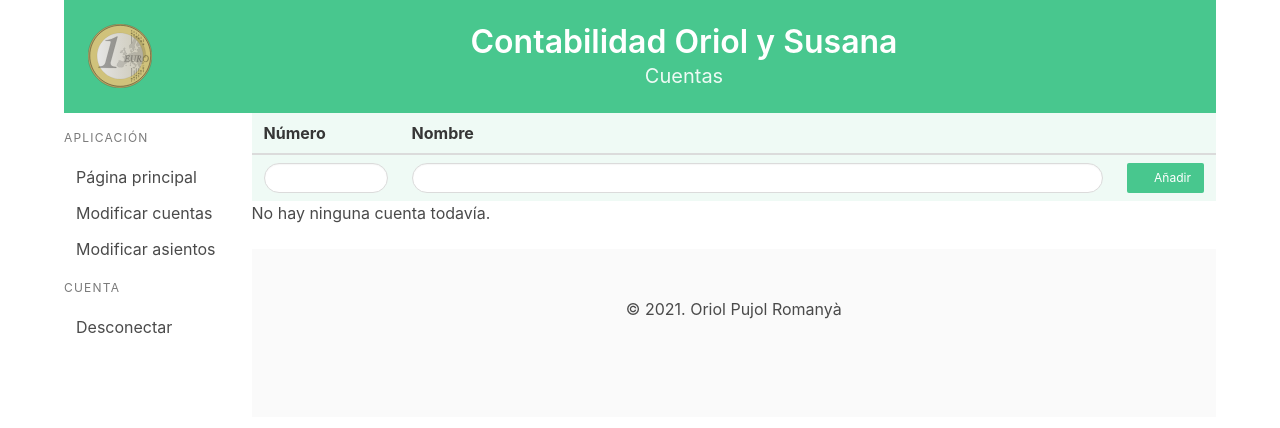
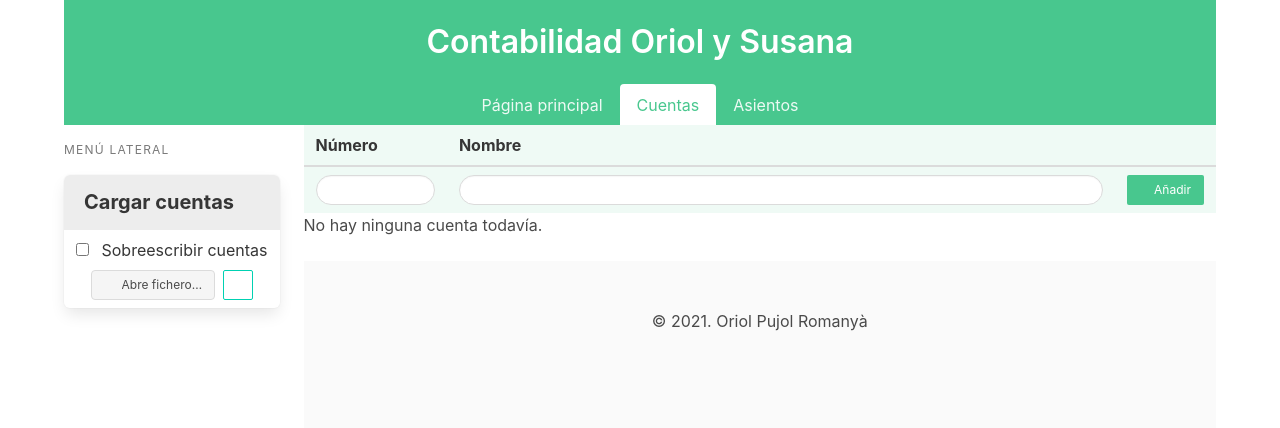
Before and after one commit to osso73/contabilidad, a Django app: page /cuentas/ in a window 1280 px wide. Shown: the top 428 px of the page. Run offline with Django 3.2, Linux system fonts and the light colour scheme; data that the repository does not hold is empty; some libraries are stand-ins or nearby versions.

Commit message:
Added loading accounts file, as per iss. #2, and cosmetic changes

```diff
--- a/conta/main/static/main/css/oriol.css
+++ b/conta/main/static/main/css/oriol.css
@@ -7,5 +7,4 @@
   display: flex;
 	justify-content: center;
 	align-items: center;
-  font-weight: bold;
 }
--- a/conta/main/templates/base_generic.html
+++ b/conta/main/templates/base_generic.html
@@ -22,46 +22,31 @@
 		<!-- hero: https://bulma.io/documentation/layout/hero/ -->
 		<section class="hero is-success is-small">
 			<div class="hero-body">
-        <div class="columns">
-          <div class="column is-narrow is-primary">
-            <figure class="image is-64x64">
-              <a href="{% url 'main:index' %}">
-                <img alt="Logo" src="{% static 'main/img/logo.svg' %}">
-              </a>
-            </figure>
-          </div>
-          <div class="column">
-            <p class="title has-text-centered">Contabilidad Oriol y Susana</p>
-            {% block header %}
-    				<p class="subtitle has-text-centered">Aplicación web hecha en django y bulma</p>
-            {% endblock %}
-          </div>
-        </div>
+        <p class="title has-text-centered">Contabilidad Oriol y Susana</p>
 			</div>
+      {% block tabs %}
+      <div class="tabs is-centered  is-boxed">
+        <ul>
+          <li class="is-active"><a href="{% url 'main:index' %}">Página principal</a></li>
+          <li><a href="{% url 'main:cuentas' %}">Cuentas</a></li>
+          <li><a href="{% url 'main:asientos' %}">Asientos</a></li>
+        </ul>
+      </div>
+      {% endblock %}
 		</section>
-
 
 
 		<div class="columns">
 			<div class="column is-narrow">
-				<aside class="menu pt-4 opr-sticky">
+				<aside class="menu pt-4">
           {% block menu %}
             <p class="menu-label">
-              Aplicación
+              Menú lateral
             </p>
-  					<ul class="menu-list">
-              <li><a href="{% url 'main:index' %}">Página principal</a></li>
-  						<li><a href="{% url 'main:cuentas' %}">Modificar cuentas</a></li>
-              <li><a href="{% url 'main:asientos' %}">Modificar asientos</a></li>
-  					</ul>
-            <p class="menu-label">
-              Cuenta
-            </p>
-            <ul class="menu-list">
-              <li><a href=#>Desconectar</a></li>
-            </ul>
           {% endblock %}
+          {% block menu_local %}{% endblock menu_local %}
 				</aside>
+        {% block aside %}{% endblock aside %}
 			</div>
 
 			<div class="column">
--- a/conta/main/templates/main/cuentas.html
+++ b/conta/main/templates/main/cuentas.html
@@ -1,9 +1,55 @@
 {% extends "base_generic.html" %}
 
-{% block header %}
-<p class="subtitle has-text-centered">Cuentas</p>
+{% block tabs %}
+<div class="tabs is-centered is-boxed">
+  <ul>
+    <li><a href="{% url 'main:index' %}">Página principal</a></li>
+    <li class="is-active"><a href="{% url 'main:cuentas' %}">Cuentas</a></li>
+    <li><a href="{% url 'main:asientos' %}">Asientos</a></li>
+  </ul>
+</div>
 {% endblock %}
 
+
+{% block aside %}
+<div class="panel mt-4">
+  <p class="panel-heading">
+    Cargar cuentas
+  </p>
+
+  <div class="panel-block">
+    <form action="{% url 'main:cargar_cuentas' %}" method="post" enctype="multipart/form-data">
+      {% csrf_token %}
+
+      <label class="checkbox">
+        <input type="checkbox" name="sobreescribir" class="mr-2">
+        Sobreescribir cuentas
+      </label>
+      <div class="file mt-2 is-small is-centered">
+        <label class="file-label">
+          <input class="file-input" type="file" name="file" required>
+          <span class="file-cta">
+            <span class="file-icon">
+              <span class="icon iconify" data-icon="mdi-upload"></span>
+            </span>
+            <span class="file-label">
+              Abre fichero…
+            </span>
+          </span>
+        </label>
+          <button type="submit" class="button is-primary is-outlined is-small ml-2">
+            <span class="icon iconify" data-icon="mdi-check"></span>
+          </button>
+
+      </div>
+    </form>
+
+  </div>
+</div>
+
+
+
+{% endblock aside %}
 
 {% block content %}
 
--- a/conta/main/templates/main/index.html
+++ b/conta/main/templates/main/index.html
@@ -1,9 +1,5 @@
 {% extends "base_generic.html" %}
 {% load static %}
-
-{% block header %}
-<p class="subtitle has-text-centered">Página principal</p>
-{% endblock %}
 
 
 {% block content %}
--- a/conta/main/urls.py
+++ b/conta/main/urls.py
@@ -16,4 +16,5 @@ urlpatterns = [
     path('borrar/movimiento/<int:pk>/<slug:pagina>/', views.borrar_movimiento, name='borrar_movimiento'),
     path('borrar/movimiento/<int:pk>/<slug:pagina>/<int:num_asiento>/', views.borrar_movimiento, name='borrar_movimiento_complejo'),
     path('borrar/cuenta/<int:pk>/', views.borrar_cuenta, name='borrar_cuenta'),
+    path('cargar/cuentas/', views.CargarCuentas.as_view(), name='cargar_cuentas'),
 ]
--- a/conta/main/views.py
+++ b/conta/main/views.py
@@ -1,8 +1,10 @@
 from django.shortcuts import render
 from django.views import View
-from main.models import Cuenta, Movimiento
 from django.http import HttpResponseRedirect
 from django.urls import reverse
+
+from main.models import Cuenta, Movimiento
+from main.functions import extraer_cuentas, crear_cuentas
 
 # Create your views here.
 
@@ -10,6 +12,7 @@ class IndexView(View):
     def get(self, request, *args, **kwargs):
         context = dict()
         return render(request, 'main/index.html', context)
+
 
 class CuentasView(View):
     def get(self, request, *args, **kwargs):
@@ -146,3 +149,18 @@ def borrar_cuenta(request, pk):
     cuenta.delete()
 
     return HttpResponseRedirect(reverse('main:cuentas'))
+
+
+class CargarCuentas(View):
+    def get(self, request, *args, **kwargs):
+        return HttpResponseRedirect(reverse('main:cuentas'))
+
+    def post(self, request, *args, **kwargs):
+        excel_data = extraer_cuentas(request.FILES['file'])
+        sobreescribir = request.POST.get('sobreescribir', False)
+
+        cuentas_anadidas = crear_cuentas(excel_data, sobreescribir)
+
+        context = { 'cuentas_anadidas': cuentas_anadidas }
+
+        return render(request, 'main/cargar_cuentas.html', context)
--- a/requirements.txt
+++ b/requirements.txt
@@ -3,3 +3,4 @@ Django==3.2.9
 django-webtest==1.9.8
 WebTest==3.0.0
 django-webtest==1.9.8
+openpyxl==3.0.9
```
Also changed, not shown: conta/main/functions.py (added, +54 -0 lines), conta/main/templates/main/asientos.html (+11 -11 lines), conta/main/templates/main/cargar_cuentas.html (added, +47 -0 lines), conta/main/templates/main/modificar_asiento.html (+18 -10 lines), conta/main/templates/main/modificar_cuenta.html (+15 -4 lines), CHANGELOG.md (added).
